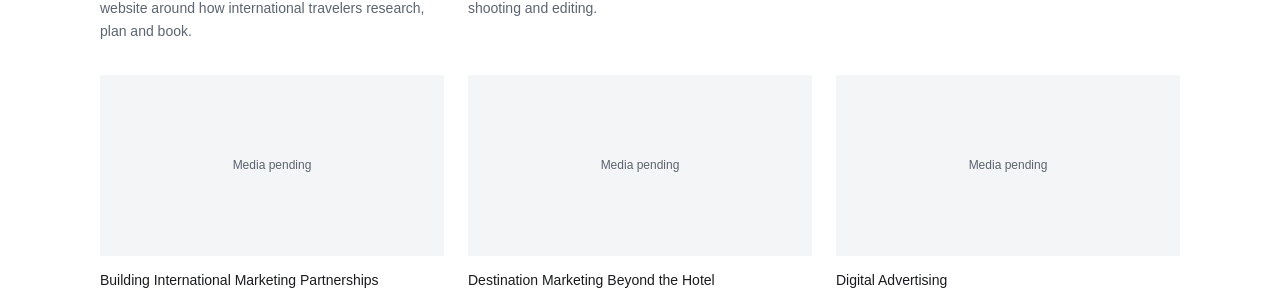
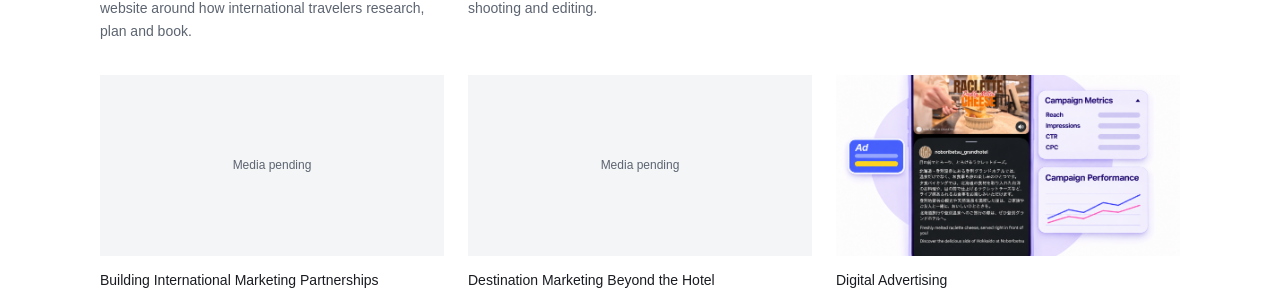
Before and after one commit to phuonganhngh/mkt, a Next.js app: page / in a window 1280 px wide. Shown: the part 1029-1329 px from the top of the page. Built offline with nearby package versions, Linux system fonts and the light colour scheme.

Commit message:
Set approved Digital Advertising thumbnail on preview

```diff
--- a/content/media.ts
+++ b/content/media.ts
@@ -146,7 +146,7 @@ const media: Record<Category, ProjectMedia> = {
     ],
   } },
   destination: { groups: { "winter-slides": [], "things-to-do": [] } },
-  advertising: { groups: { examples: [] } },
+  advertising: { cover: { src: "/media/advertising/digital-advertising-cover.png", alt: { en: "Digital advertising campaign creative and performance metrics", ja: "デジタル広告のクリエイティブと効果指標" } }, groups: { examples: [] } },
 };
 
 function isAvailable(src: string) {
```
Also changed, not shown: public/media/advertising/digital-advertising-cover.png (added).
